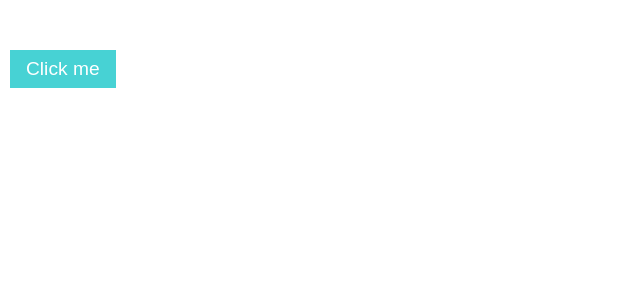
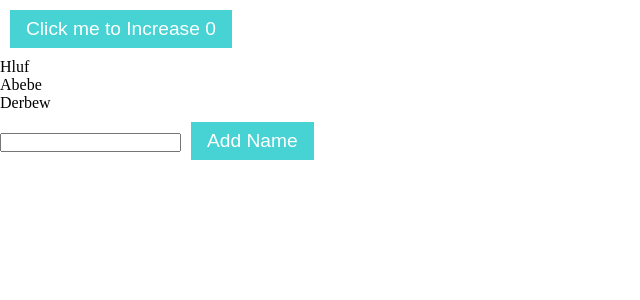
Before and after one commit to HlufD/Hiluf-Abebe-porfolio, a React (Vite) app: page / in a window 1280 px wide. Shown: the top 300 px of the page, without its empty margins (0-640 px from the left). Built offline with nearby package versions, Linux system fonts and the light colour scheme.

Commit message:
useState

```diff
--- a/src/App.jsx
+++ b/src/App.jsx
@@ -1,15 +1,39 @@
-import { animate, motion } from "framer-motion";
+import { useState } from "react";
+import Counter from "./Comp/Counter";
+
+function NameList() {
+  const [list, setlist] = useState(["Hluf", "Abebe", "Derbew"]);
+  let [name, setName] = useState("");
+
+  function addlistList() {
+    setlist([...list, name]);
+    setName("");
+  }
+
+  return (
+    <div>
+      <ul>
+        {list.map((list, index) => {
+          return <li key={index}>{list}</li>;
+        })}
+      </ul>
+      <input
+        type="text"
+        value={name}
+        onChange={(e) => setName(e.target.value)}
+      />
+      <button className="btn" onClick={addlistList}>
+        Add Name
+      </button>
+    </div>
+  );
+}
+
 function App() {
   return (
-    <div>
-      <motion.button
-        className="btn"
-        initial={{ y: -100, opacity: 0 }}
-        animate={{ y: 40, opacity: 1 }}
-        transition={{ delay: 0.3, duration: 1 }}
-      >
-        Click me
-      </motion.button>
+    <div className="App">
+      <Counter />
+      <NameList />
     </div>
   );
 }
--- a/src/App.style.css
+++ b/src/App.style.css
@@ -3,11 +3,20 @@
   padding: 0;
   box-sizing: border-box;
 }
+.App {
+  display: flex;
+  min-height: 10vh;
+  justify-content: center;
+  flex-direction: column;
+}
 .btn {
+  margin-top: 10px;
+  width: fit-content;
   background-color: rgb(71, 210, 212);
   padding: 0.5rem 1rem;
   border: none;
   color: white;
   font-size: 1.2rem;
   margin: 10px;
+  cursor: pointer;
 }
--- /dev/null
+++ b/src/Comp/Counter.jsx
@@ -0,0 +1,17 @@
+import { useState } from "react";
+
+function Counter() {
+  let [counter, setCounter] = useState(0);
+
+  function Increase() {
+    setCounter(counter++);
+  }
+
+  return (
+    <button className="btn" onClick={Increase}>
+      Click me to Increase {counter}
+    </button>
+  );
+}
+
+export default Counter;
```
